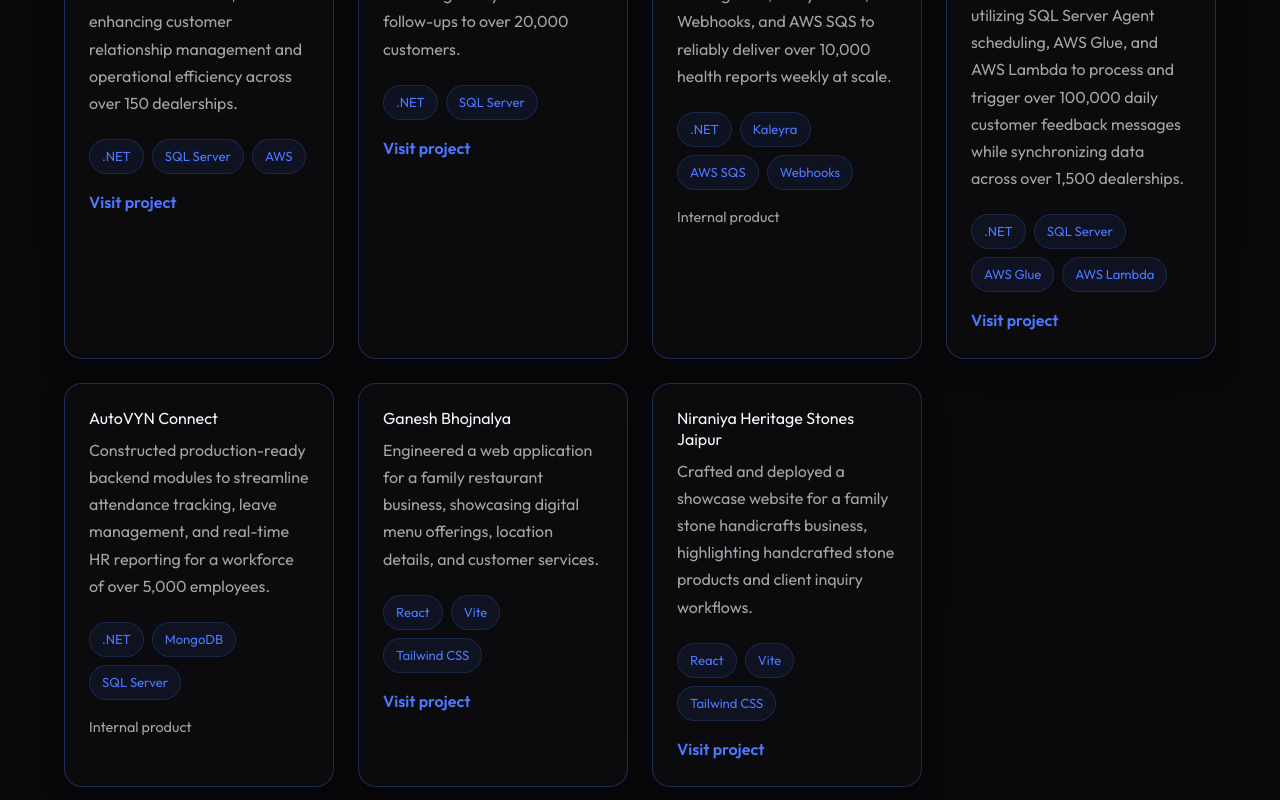
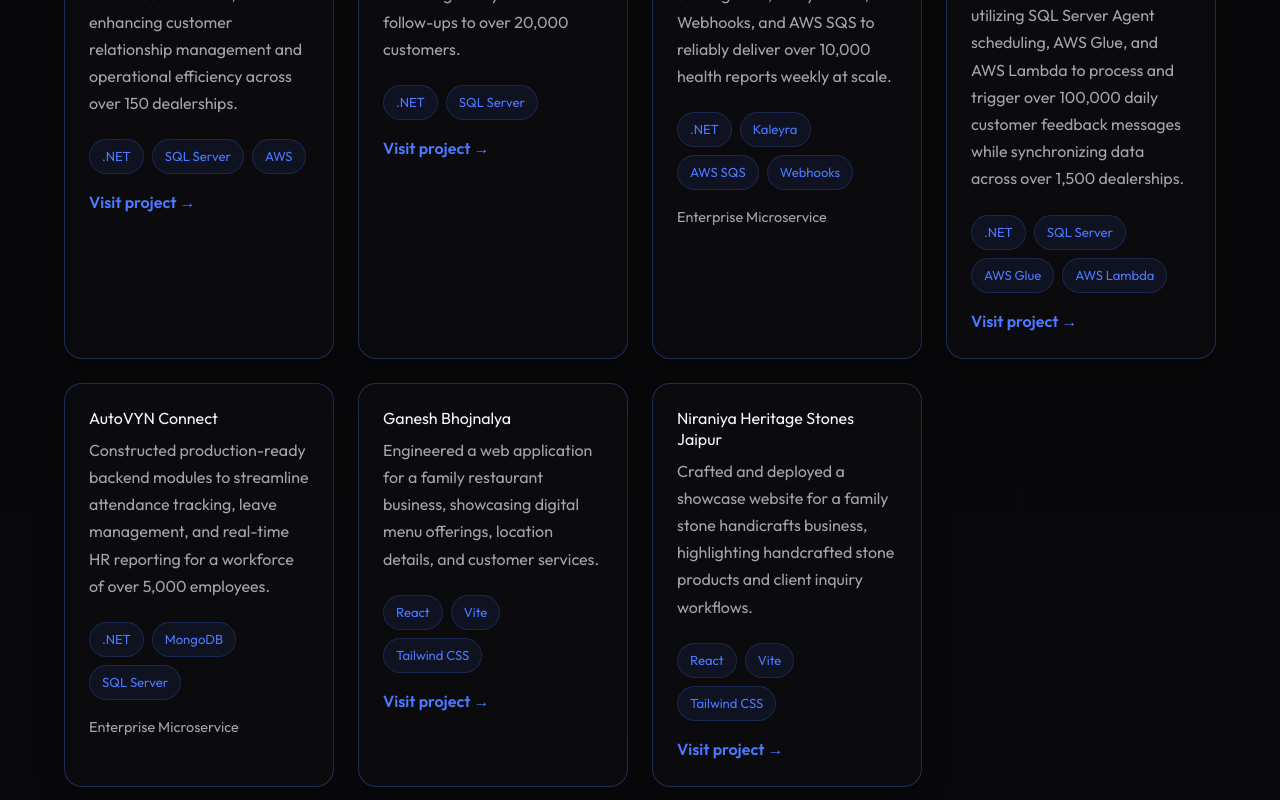
Before and after one commit to Harshxu/mainportfoliowebsite, a React (Vite) app: page / in a window 1280 px wide. Shown: the part 1340-2140 px from the top of the page. Built offline with nearby package versions, Linux system fonts and the light colour scheme.

Commit message:
Fix project cards grid display to reveal all 7 projects

```diff
--- a/src/App.jsx
+++ b/src/App.jsx
@@ -382,17 +382,10 @@
             <p>Projects built to feel stable, secure, and dependable.</p>
           </div>
           <div className="grid">
-            {projects.map((project, index) => {
-              const offsetMap = ['140%', '70%', '-70%', '-140%']
-              const stackOffset = offsetMap[index % offsetMap.length]
-
-              return (
+            {projects.map((project, index) => (
               <article
-                  className="card stack-card"
-                  style={{
-                    '--stack-offset': stackOffset,
-                    '--stack-delay': `${index * 140}ms`,
-                  }}
+                className="card reveal"
+                style={{ '--delay': `${(index % 4) * 100}ms` }}
                 key={project.name}
               >
                 <div>
@@ -414,15 +407,14 @@
                       target="_blank"
                       rel="noreferrer"
                     >
-                        Visit project
+                      Visit project →
                     </a>
                   ) : (
-                      <span className="card-muted">Internal product</span>
+                    <span className="card-muted">Enterprise Microservice</span>
                   )}
                 </div>
               </article>
-              )
-            })}
+            ))}
           </div>
         </section>
 
```
Lines whose indentation alone changed are shown as unchanged.
